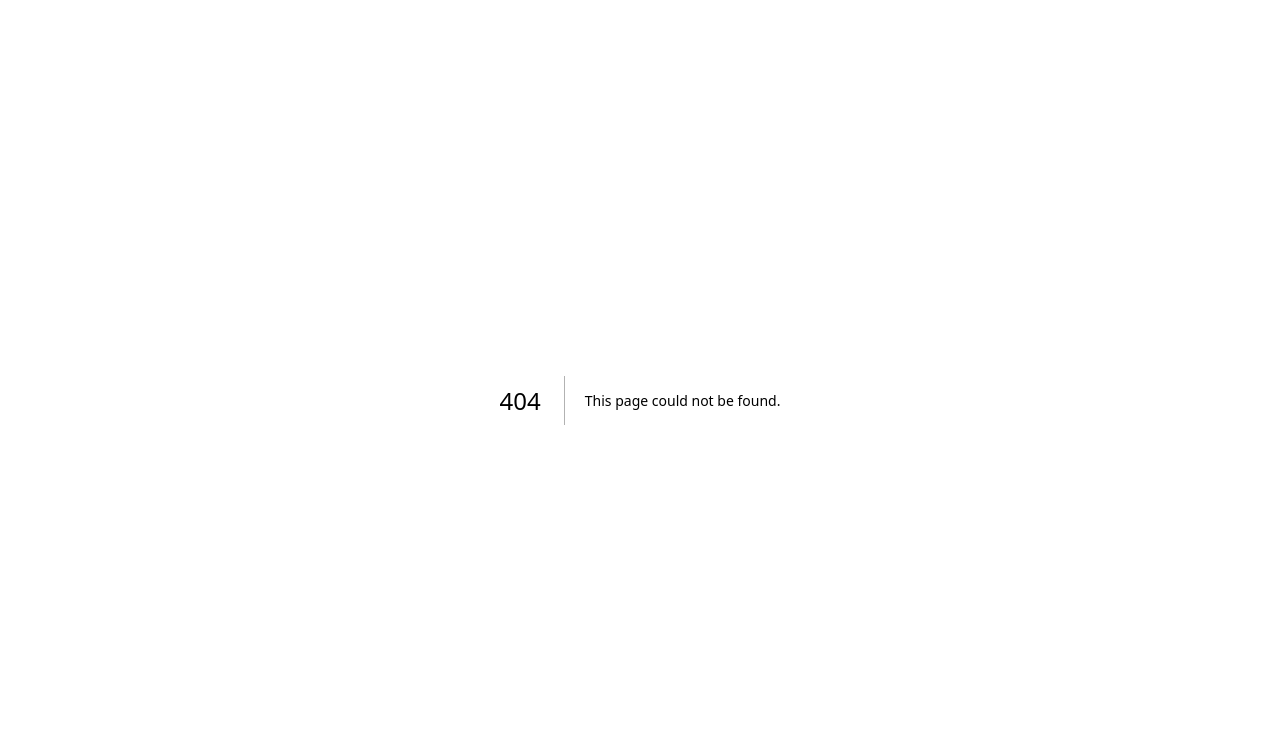
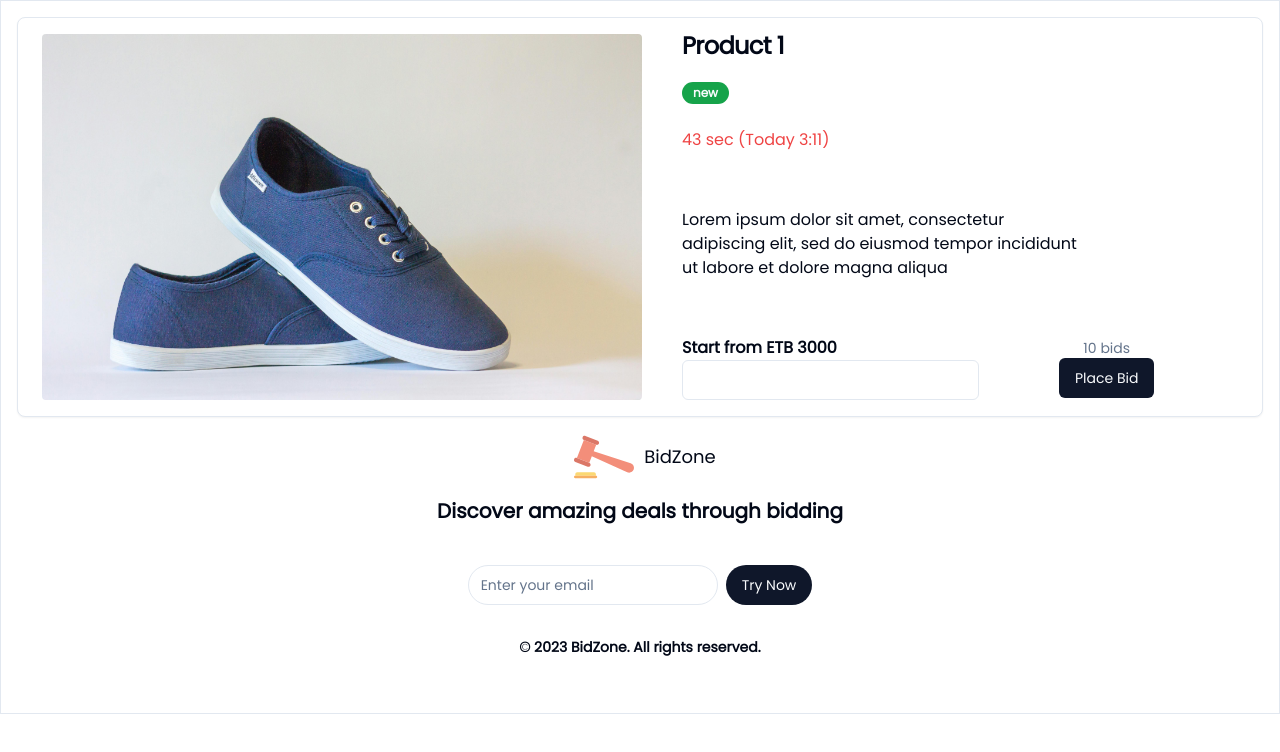
Before and after one commit to eyoba-bisru/bid_zone, a Next.js app: page /product/1 in a window 1280 px wide. Before the commit this address had no page. Shown: the top 752 px of the page. Built offline with nearby package versions, Linux system fonts and the light colour scheme.

Commit message:
detail product added

```diff
--- a/src/app/page.tsx
+++ b/src/app/page.tsx
@@ -5,6 +5,53 @@ import FilterByCategory from "@/components/FilterByCategory";
 import ProductCard from "@/components/ProductCard";
 import Footer from "@/components/Footer";
 import { Suspense } from "react";
+
+export const products = [
+  {
+    id: 1,
+    title: "Product 1",
+    image: "/shoe.jpg",
+    price: 3000,
+    category: "Shoes",
+    condition: "new",
+    bids: 10,
+    descrition:
+      "Lorem ipsum dolor sit amet, consectetur adipiscing elit, sed do eiusmod tempor incididunt ut labore et dolore magna aliqua",
+  },
+  {
+    id: 2,
+    title: "Product 2",
+    image: "/shoe.jpg",
+    price: 2000,
+    category: "Shoes",
+    condition: "refebshnished",
+    bids: 12,
+    descrition:
+      "Lorem ipsum dolor sit amet, consectetur adipiscing elit, sed do eiusmod tempor incididunt ut labore et dolore magna aliqua",
+  },
+  {
+    id: 3,
+    title: "Product 3",
+    image: "/shoe.jpg",
+    price: 4000,
+    category: "Shoes",
+    condition: "new",
+    bids: 8,
+    descrition:
+      "Lorem ipsum dolor sit amet, consectetur adipiscing elit, sed do eiusmod tempor incididunt ut labore et dolore magna aliqua",
+  },
+  {
+    id: 4,
+    title: "Pair of Blue Lace-up Sneakers",
+    image: "/shoe.jpg",
+    price: 5000,
+    category: "Shoes",
+    condition: "refebshnished",
+    bids: 15,
+    descrition:
+      "Lorem ipsum dolor sit amet, consectetur adipiscing elit, sed do eiusmod tempor incididunt ut labore et dolore magna aliqua",
+  },
+];
 
 export default function Home() {
   return (
@@ -23,12 +70,9 @@ export default function Home() {
       </div>
 
       <div className="flex flex-wrap gap-4 justify-center items-center mb-10">
-        <ProductCard />
-        <ProductCard />
-        <ProductCard />
-        <ProductCard />
-        <ProductCard />
-        <ProductCard />
+        {products.map((product) => (
+          <ProductCard key={product.id} {...product} />
+        ))}
       </div>
 
       <Footer />
--- /dev/null
+++ b/src/app/product/[id]/page.tsx
@@ -0,0 +1,69 @@
+"use client";
+import { useParams } from "next/navigation";
+import React, { Suspense } from "react";
+import { products } from "@/app/page";
+import Navbar from "@/components/Navbar";
+import ProductCard from "@/components/ProductCard";
+import {
+  Card,
+  CardHeader,
+  CardContent,
+  CardTitle,
+  CardFooter,
+} from "@/components/ui/card";
+import image from "next/image";
+import Image from "next/image";
+import Footer from "@/components/Footer";
+import { Badge } from "@/components/ui/badge";
+import { Input } from "@/components/ui/input";
+import { Button } from "@/components/ui/button";
+
+const ProductDetail = () => {
+  const id = useParams().id as string;
+
+  const product = products.find((product) => product.id === parseInt(id));
+  if (!product) return <div>no product</div>;
+
+  return (
+    <div className="flex flex-col justify-between p-4 border max-w-[1800px] mx-auto">
+      {/* <Navbar /> */}
+
+      <Card className="flex justify-start items-center h-[400px]">
+        <CardHeader>
+          <Image
+            className="rounded"
+            src={product.image}
+            width={600}
+            height={400}
+            alt="shoe"
+          />
+        </CardHeader>
+
+        <CardContent className="flex flex-col justify-between items-start h-full p-4">
+          <div className="flex gap-6 flex-col justify-center items-start">
+            <CardTitle>{product.title}</CardTitle>
+            <Badge className="bg-green-600">{product.condition}</Badge>
+            <div className="text-red-500">43 sec (Today 3:11)</div>
+          </div>
+          <div className="max-w-[400px]">{product.descrition}</div>
+          <div className="flex gap-20 items-center">
+            <div>
+              <div className="font-bold">Start from ETB {product.price}</div>
+              <Input className="w-30" type="number" required />
+            </div>
+            <div className="flex flex-col justify-center items-center">
+              <div className="text-sm text-muted-foreground">
+                {product.bids} bids
+              </div>
+              <Button>Place Bid</Button>
+            </div>
+          </div>
+        </CardContent>
+      </Card>
+
+      <Footer />
+    </div>
+  );
+};
+
+export default ProductDetail;
--- a/src/components/ProductCard.tsx
+++ b/src/components/ProductCard.tsx
@@ -19,14 +19,33 @@ import {
 } from "@/components/ui/select";
 import Image from "next/image";
 import { Badge } from "./ui/badge";
+import Link from "next/link";
 
-export default function ProductCard() {
+type ProductCardProps = {
+  id: number;
+  title: string;
+  image: string;
+  price: number;
+  category: string;
+  condition: string;
+  bids: number;
+};
+
+export default function ProductCard({
+  id,
+  title,
+  image,
+  price,
+  condition,
+  bids,
+}: ProductCardProps) {
   return (
+    <Link href={`/product/${id}`} passHref>
       <Card>
         <CardHeader>
           <Image
             className="rounded"
-          src="/shoe.jpg"
+            src={image}
             width={400}
             height={400}
             alt="shoe"
@@ -34,23 +53,18 @@ export default function ProductCard() {
         </CardHeader>
         <CardContent>
           <div className="flex gap-6 justify-between items-center">
-          <CardTitle>Nike Air Force 1 Low</CardTitle>
-          <Badge className="bg-green-600">new</Badge>
+            <CardTitle>{title}</CardTitle>
+            <Badge className="bg-green-600">{condition}</Badge>
           </div>
-
-        {/* <CardDescription>
-          This is a limited edition shoe from Nike, featuring a special
-          &quot;Jelly Wig&quot; colorway. It has a low-top silhouette and is
-          designed for casual wear.
-        </CardDescription> */}
         </CardContent>
         <CardFooter className="flex justify-between">
           <div>
-          <div className="font-bold">ETB 2000</div>
-          <div className="text-sm text-muted-foreground">10 bids</div>
+            <div className="font-bold">ETB {price}</div>
+            <div className="text-sm text-muted-foreground">{bids} bids</div>
           </div>
           <div className="text-red-500">43 sec (Today 3:11)</div>
         </CardFooter>
       </Card>
+    </Link>
   );
 }
```
Lines whose indentation alone changed are shown as unchanged.
